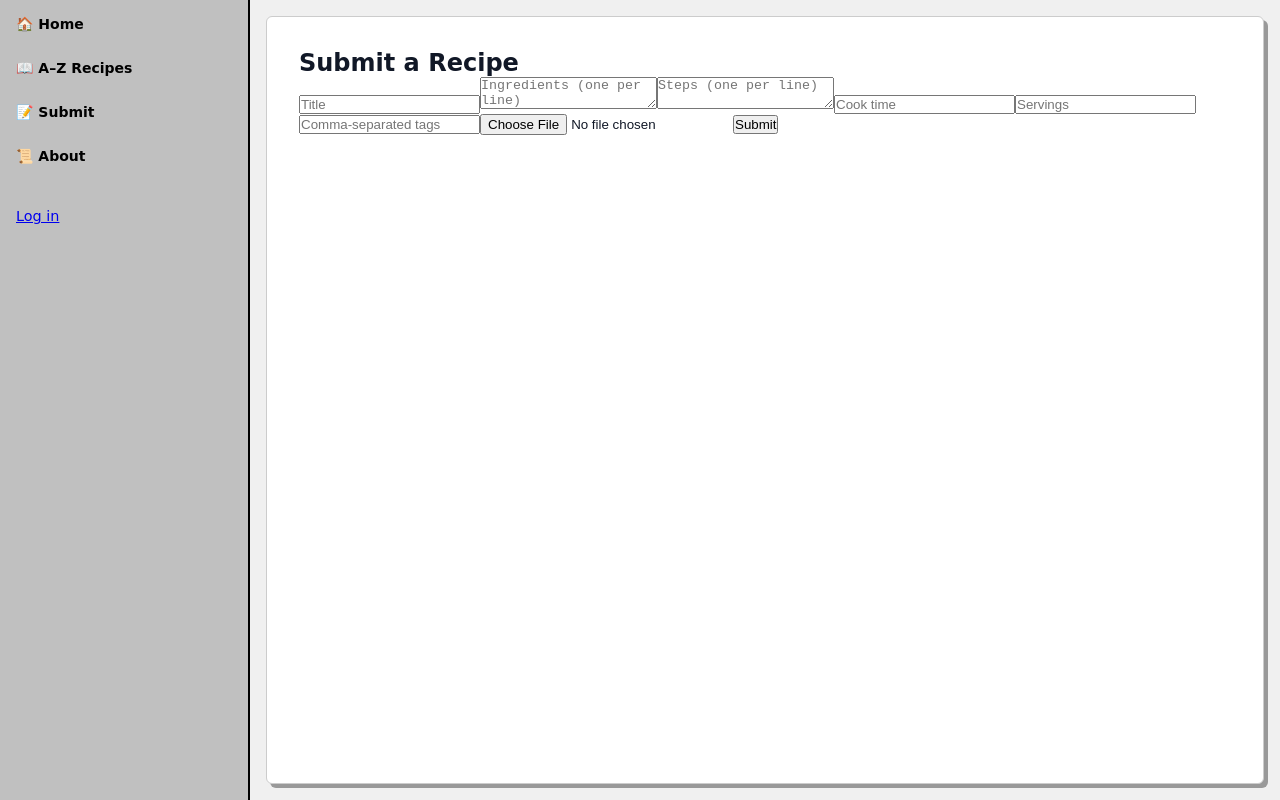
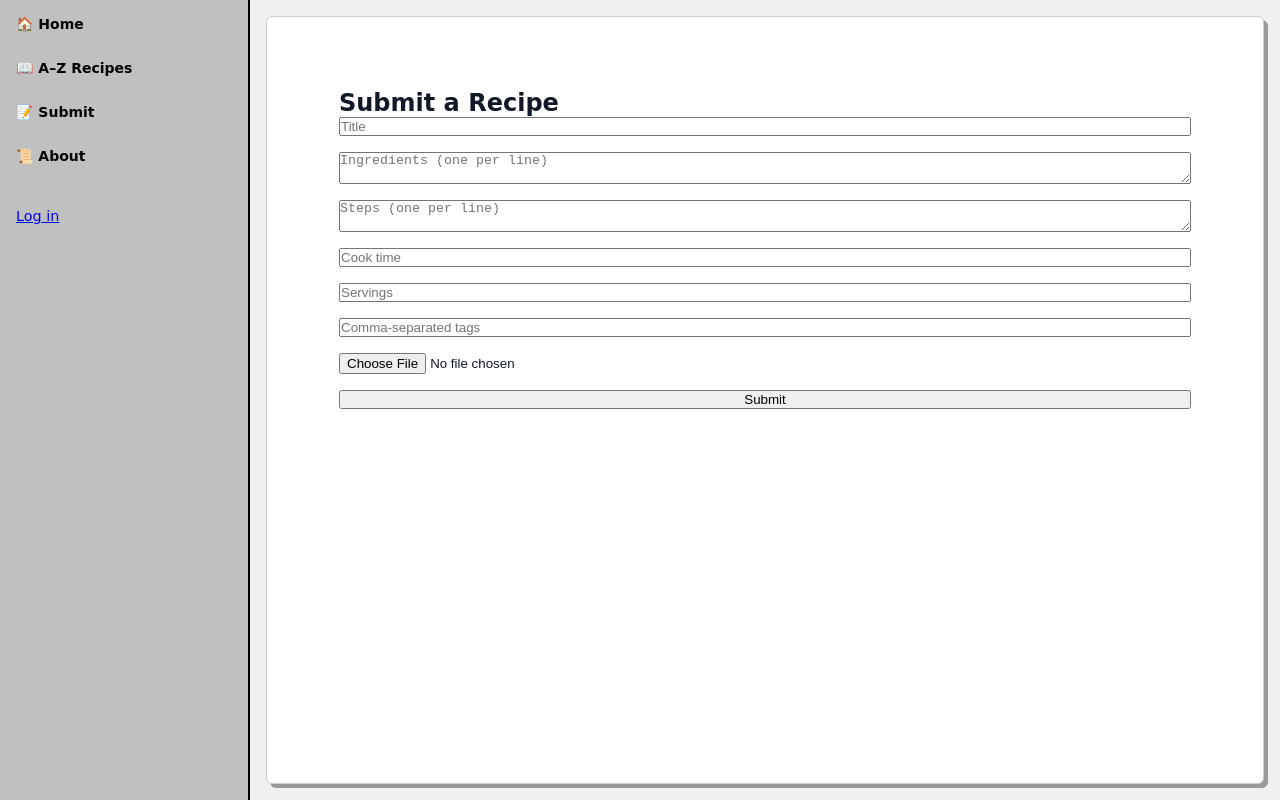
Before and after one commit to johnhhood/test1, a React (Vite) app: page /submit in a window 1280 px wide. Built offline with nearby package versions, Linux system fonts and the light colour scheme.

Commit message:
Update SubmitRecipe.jsx

```diff
--- a/src/pages/SubmitRecipe.jsx
+++ b/src/pages/SubmitRecipe.jsx
@@ -3,13 +3,13 @@ import { useNavigate } from 'react-router-dom';
 import { supabase } from '../lib/supabaseClient';
 import { useSession } from '../lib/SessionContext';
 
-// Helper to sanitize uploaded filenames
+// Sanitize image filename
 function sanitizeFilename(name) {
   return name
     .toLowerCase()
-    .replace(/\s+/g, '-')          // spaces to dashes
-    .replace(/[^a-z0-9.-]/g, '')   // remove special chars except . and -
-    .replace(/-+/g, '-');          // remove duplicate dashes
+    .replace(/\s+/g, '-')
+    .replace(/[^a-z0-9.-]/g, '')
+    .replace(/-+/g, '-');
 }
 
 export default function SubmitRecipe() {
@@ -48,6 +48,8 @@ export default function SubmitRecipe() {
 
     if (file) {
       const filename = `${user.id}/${sanitizeFilename(file.name)}`;
+      setUploadProgress(0);
+
       const { data, error: uploadError } = await supabase.storage
         .from('recipe-images')
         .upload(filename, file, {
@@ -63,17 +65,25 @@ export default function SubmitRecipe() {
       imageUrl = supabase.storage
         .from('recipe-images')
         .getPublicUrl(filename).data.publicUrl;
+
+      setUploadProgress(100);
     }
 
     const recipeData = {
       title: form.title.trim(),
-      ingredients: form.ingredients.trim(),
-      steps: form.steps.trim(),
-      cook_time: form.cook_time,
-      servings: parseInt(form.servings, 10),
+      ingredients: form.ingredients
+        .split('\n')
+        .map(line => line.trim())
+        .filter(Boolean),
+      steps: form.steps
+        .split('\n')
+        .map(step => step.trim())
+        .filter(Boolean),
+      cook_time: form.cook_time.trim(),
+      servings: parseInt(form.servings, 10) || null,
       tags: form.tags
         .split(',')
-        .map((tag) => tag.trim())
+        .map(tag => tag.trim())
         .filter(Boolean),
       image_url: imageUrl,
       author_id: user.id
@@ -90,83 +100,33 @@ export default function SubmitRecipe() {
   };
 
   return (
-    <div className="submit-container">
-      <h2 className="submit-title">Submit a Recipe</h2>
-      <form onSubmit={handleSubmit} className="submit-form">
-        <input
-          type="text"
-          name="title"
-          placeholder="Title"
-          value={form.title}
-          onChange={handleChange}
-          className="form-input"
-          required
-        />
-        <textarea
-          name="ingredients"
-          placeholder="Ingredients (one per line)"
-          value={form.ingredients}
-          onChange={handleChange}
-          className="form-textarea"
-          required
-        />
-        <textarea
-          name="steps"
-          placeholder="Steps (one per line)"
-          value={form.steps}
-          onChange={handleChange}
-          className="form-textarea"
-          required
-        />
-        <input
-          type="text"
-          name="cook_time"
-          placeholder="Cook time"
-          value={form.cook_time}
-          onChange={handleChange}
-          className="form-input"
-        />
-        <input
-          type="number"
-          name="servings"
-          placeholder="Servings"
-          value={form.servings}
-          onChange={handleChange}
-          className="form-input"
-        />
-        <input
-          type="text"
-          name="tags"
-          placeholder="Comma-separated tags"
-          value={form.tags}
-          onChange={handleChange}
-          className="form-input"
-        />
-        <input
-          type="file"
-          accept="image/*"
-          onChange={handleFileChange}
-          className="form-input"
-        />
+    <div className="submit-container" style={{ padding: 40 }}>
+      <h2>Submit a Recipe</h2>
+      <form onSubmit={handleSubmit} className="submit-form" style={{ display: 'flex', flexDirection: 'column', gap: '1rem' }}>
+        <input type="text" name="title" placeholder="Title" value={form.title} onChange={handleChange} required />
+        <textarea name="ingredients" placeholder="Ingredients (one per line)" value={form.ingredients} onChange={handleChange} required />
+        <textarea name="steps" placeholder="Steps (one per line)" value={form.steps} onChange={handleChange} required />
+        <input type="text" name="cook_time" placeholder="Cook time" value={form.cook_time} onChange={handleChange} />
+        <input type="number" name="servings" placeholder="Servings" value={form.servings} onChange={handleChange} />
+        <input type="text" name="tags" placeholder="Comma-separated tags" value={form.tags} onChange={handleChange} />
+        <input type="file" accept="image/*" onChange={handleFileChange} />
 
         {previewURL && (
-          <div className="preview">
+          <div>
             <p>Image Preview:</p>
-            <img src={previewURL} alt="Preview" style={{ maxWidth: '200px', marginBottom: '1rem' }} />
+            <img src={previewURL} alt="Preview" style={{ maxWidth: '200px' }} />
           </div>
         )}
 
         {uploadProgress !== null && (
-          <div className="progress-bar">
+          <div>
             <p>Uploading: {uploadProgress}%</p>
             <progress value={uploadProgress} max="100" />
           </div>
         )}
 
-        <button type="submit" className="form-button">
-          Submit
-        </button>
-        {message && <p className="form-message">{message}</p>}
+        <button type="submit">Submit</button>
+        {message && <p>{message}</p>}
       </form>
     </div>
   );
```
